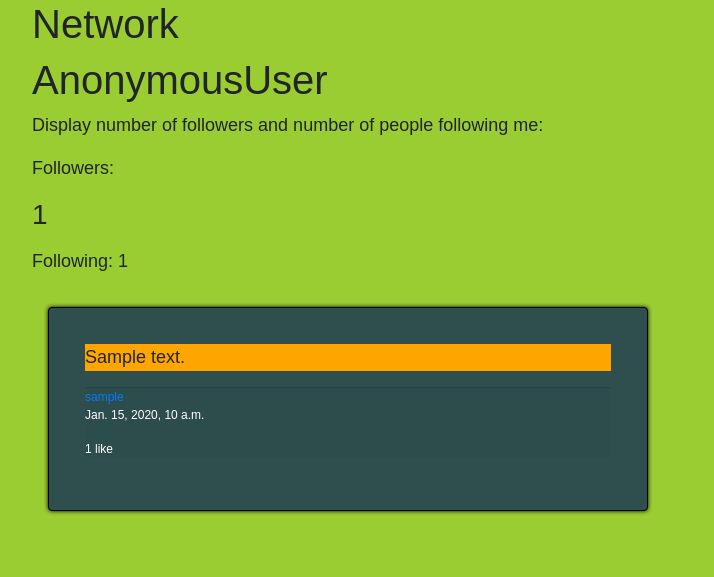
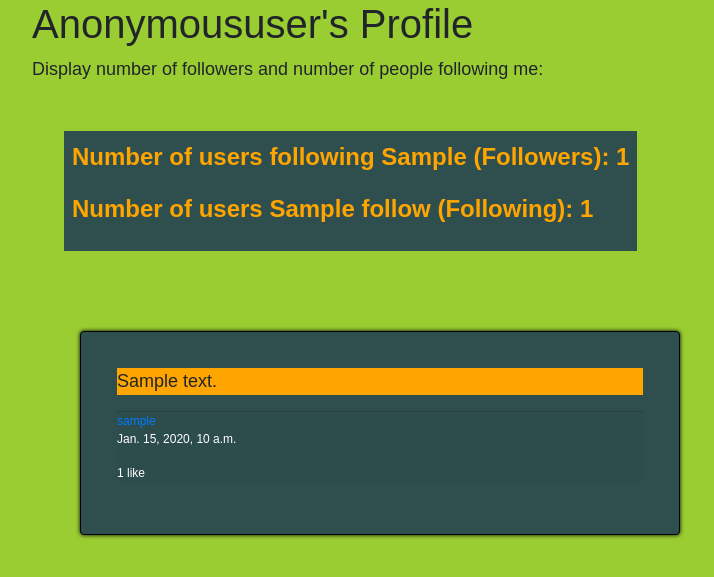
Before and after one commit to Ziga12341/social-network, a Django app: a page that uses network/templates/network/layout.html in a window 1280 px wide. Shown: the part 91-668 px from the top of the page, without its empty margins (0-714 px from the left). Run offline with Django 3.2, Linux system fonts and the light colour scheme; tables that the repository leaves empty hold one stand-in row (values such as "Sample post"); some libraries are stand-ins or nearby versions.

Commit message:
project4: network: style: on profile.html done

```diff
--- a/network/static/network/styles.css
+++ b/network/static/network/styles.css
@@ -100,7 +100,7 @@ body{
 .close-textarea{
     display: inline-block;
     padding-top: inherit;
-    margin: 50px;
+    margin: 50px
 }
 
 .edit-body-submit{
@@ -114,3 +114,24 @@ body{
 .edit-form-container{
     display: inline-flex;
 }
+
+.followers{
+    display: inline-block;
+    font-weight: bold;
+    font-size: 24px;
+    background-color: darkslategray;
+    color: orange;
+    padding: 8px;
+    margin: 32px;
+}
+
+.follow-section{
+    display: inline-block;
+    padding: 16px;
+    margin: 16px;
+}
+
+.card-container{
+    display: inline-block;
+    margin: 32px;
+}
--- a/network/templates/network/layout.html
+++ b/network/templates/network/layout.html
@@ -18,7 +18,7 @@
               <ul class="navbar-nav mr-auto">
                 {% if user.is_authenticated %}
                     <li class="nav-item">
-                        <a class="nav-link" href="{% url 'profile' user.username %}"><strong>{{ user.username }}</strong></a>
+                        <a class="nav-link" href="{% url 'profile' user.username %}"><strong>{{ user.username|title }}</strong></a>
                     </li>
                 {% endif %}
                 <li class="nav-item">
--- a/network/templates/network/profile.html
+++ b/network/templates/network/profile.html
@@ -2,15 +2,13 @@
 {% load static %}
 
 {% block body %}
-    <h1>Network</h1>
-    <h1>{{ user }}</h1>
+    <h1>{{ user|title }}'s Profile</h1>
     <p>Display number of followers and number of people following me:</p>
+    <div class="followers">
+        <p>Number of users following {{ users_profile|title }} (Followers): {{ number_of_followers }}</p>
+        <p>Number of users {{ users_profile|title }} follow (Following): {{ number_of_following }}</p>
+    </div>
     {% if user.is_authenticated and user != users_profile %}
-        <h1> User profile you that you are currently looking: {{ users_profile }}</h1>
-        <h1> User is that is logged in: {{ user }}</h1>
-        <div class="follow">
-            follow/unfollow {{ following_status }}
-        </div>
         <div class="follow-section">
             <form id="follow-form" action="{% url 'profile' users_profile %}" method="post">
                 {% csrf_token %}
@@ -24,10 +22,6 @@
             </form>
         </div>
     {% endif %}
-    <div class="followers">
-        <p>Followers:<h3>{{ number_of_followers }}</h3></p>
-        <p>Following: {{ number_of_following }}</p>
-    </div>
     <div class="card-container">
         {% for post in posts %}
             <div class="card">
```
